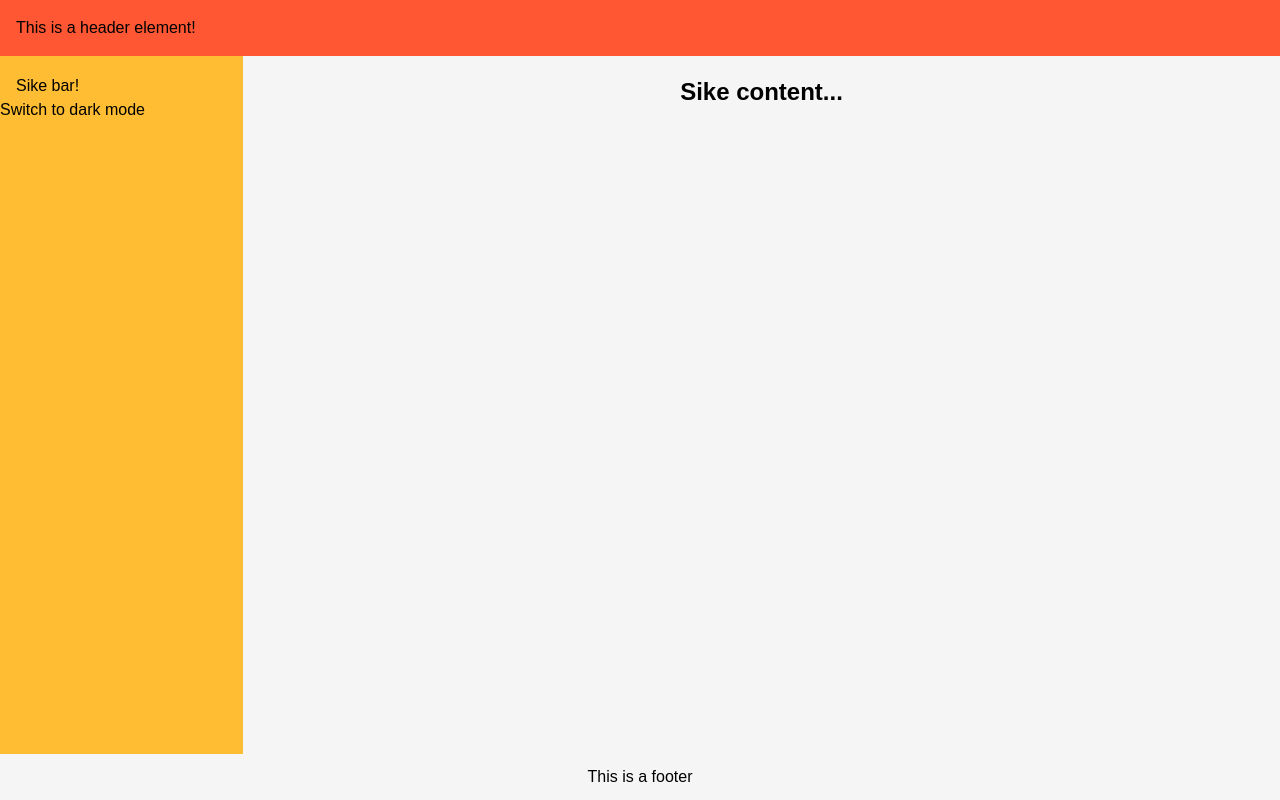
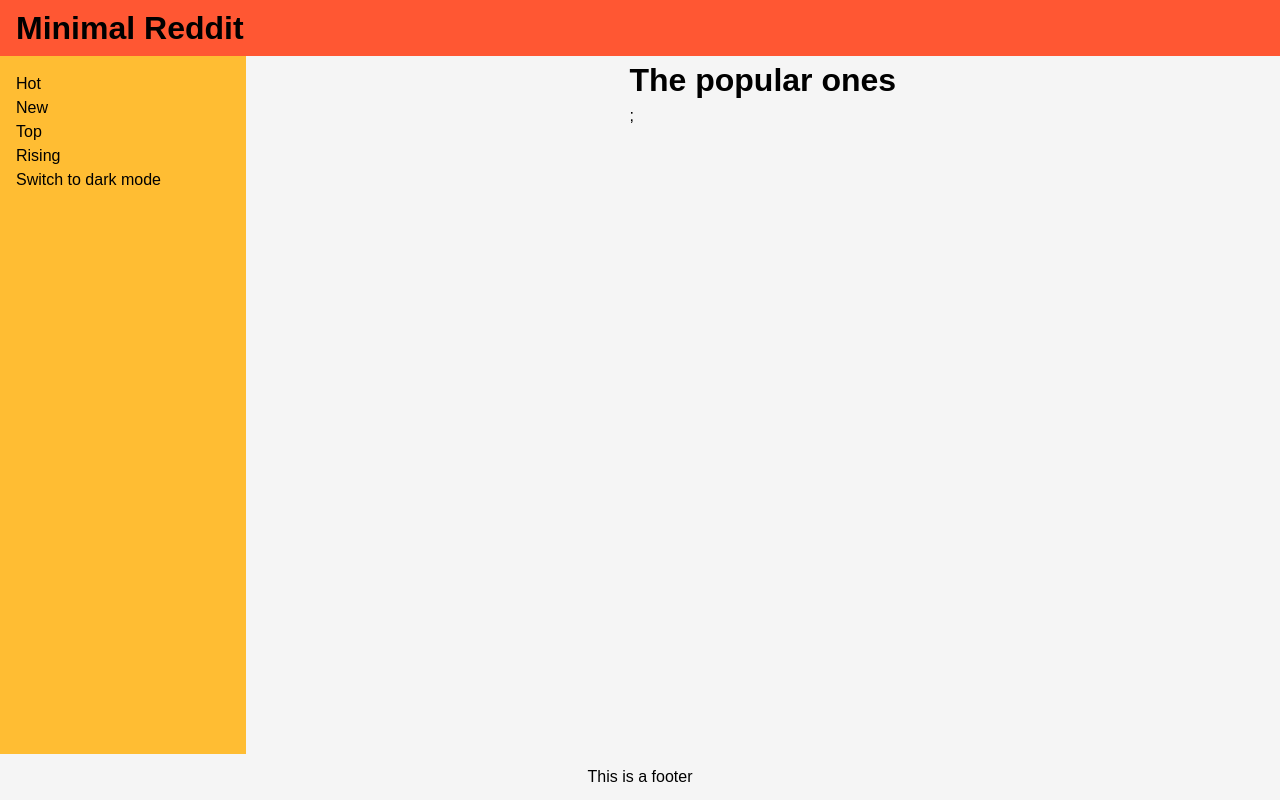
Before and after one commit to RaulAtWork/MinimalReddit, a React (Create React App) app: page / in a window 1280 px wide. Built offline with nearby package versions, Linux system fonts and the light colour scheme.

Commit message:
added routing

```diff
--- a/src/app/App.js
+++ b/src/app/App.js
@@ -2,8 +2,13 @@
 import Header from "../components/Header";
 import Footer from "../components/Footer";
 import SideBar from "../components/SideBar";
-import Main from "../components/Main";
 import ThemeProvider from "./ThemeContext";
+import { Route, Routes } from "react-router-dom";
+import Popular from "./categories/Popular";
+import Hot from "./categories/Hot";
+import New from "./categories/New";
+import Top from "./categories/Top";
+import Rising from "./categories/Rising";
 
 function App() {
   return (
@@ -12,7 +17,13 @@
       <div id="main-content">
         <SideBar />
         <main>
-          <Main />
+          <Routes>
+            <Route exact path="/" Component={Popular}></Route>
+            <Route path="/hot" Component={Hot}></Route>
+            <Route path="/new" Component={New}></Route>
+            <Route path="/top" Component={Top}></Route>
+            <Route path="/rising" Component={Rising}></Route>
+          </Routes>
         </main>
       </div>
       <Footer />
--- /dev/null
+++ b/src/app/categories/Hot.js
@@ -0,0 +1,7 @@
+import React from "react";
+
+function Hot() {
+  return <h1>A Hot Content!</h1>;
+}
+
+export default Hot;
--- /dev/null
+++ b/src/app/categories/New.js
@@ -0,0 +1,7 @@
+import React from "react";
+
+function New() {
+  return <h1>Brand new content</h1>;
+}
+
+export default New;
--- /dev/null
+++ b/src/app/categories/Popular.js
@@ -0,0 +1,10 @@
+import React from "react";
+
+function Popular() {
+  return<div className="container">
+
+  <h1>The popular ones</h1>;
+  </div>
+}
+
+export default Popular;
--- /dev/null
+++ b/src/app/categories/Rising.js
@@ -0,0 +1,7 @@
+import React from "react";
+
+function Rising() {
+  return <h1>Rising tides!</h1>;
+}
+
+export default Rising;
--- /dev/null
+++ b/src/app/categories/Top.js
@@ -0,0 +1,7 @@
+import React from "react";
+
+function Top() {
+  return <h1>Top content</h1>;
+}
+
+export default Top;
--- a/src/components/Header.js
+++ b/src/components/Header.js
@@ -1,7 +1,14 @@
 import React from "react";
+import { Link } from "react-router-dom";
 
 function Header() {
-  return <header>This is a header element!</header>;
+  return (
+    <header>
+      <Link to={"/"}>
+        <h1>Minimal Reddit</h1>
+      </Link>
+    </header>
+  );
 }
 
 export default Header;
--- a/src/components/Main.js
+++ /dev/null
@@ -1,11 +0,0 @@
-import React from "react";
-
-function Main() {
-  return (
-    <div className="container">
-      <h2>Sike content...</h2>
-    </div>
-  );
-}
-
-export default Main;
--- a/src/components/SideBar.js
+++ b/src/components/SideBar.js
@@ -1,11 +1,25 @@
 import React from "react";
 import ThemeToggle from "./ThemeToggle";
+import { Link } from "react-router-dom";
+
+const routes = [
+  { label: "Hot", path: "/hot" },
+  { label: "New", path: "/new" },
+  { label: "Top", path: "/top" },
+  { label: "Rising", path: "/rising" },
+];
 
 function SideBar() {
   return (
-    <div>
-      <nav>Sike bar!</nav>
-      <ThemeToggle />
+    <div id="sidebar">
+      <nav>{routes.map(({ label, path }) => {
+        return(
+          <Link key={label} to={path}>
+            <span>{label}</span>
+          </Link>
+        )
+      })}</nav>
+      <ThemeToggle/>
     </div>
   );
 }
--- a/src/index.js
+++ b/src/index.js
@@ -1,17 +1,20 @@
-import React from 'react';
-import { createRoot } from 'react-dom/client';
-import { Provider } from 'react-redux';
-import { store } from './app/store';
-import App from './app/App';
-import './index.css'
+import React from "react";
+import { createRoot } from "react-dom/client";
+import { Provider } from "react-redux";
+import { store } from "./app/store";
+import App from "./app/App";
+import "./index.css";
+import { BrowserRouter as Router } from "react-router-dom";
 
-const container = document.getElementById('root');
+const container = document.getElementById("root");
 const root = createRoot(container);
 
 root.render(
   <React.StrictMode>
-    <Provider store={store}>
-      <App />
-    </Provider>
+    <Router>
+      <Provider store={store}>
+        <App />
+      </Provider>
+    </Router>
   </React.StrictMode>
 );
--- a/src/styles/global.css
+++ b/src/styles/global.css
@@ -3,7 +3,6 @@
 :root {
   --header-height: 56px;
   --footer-height: 46px;
-  --nav-padding-top: 18px;
 }
 
 
@@ -43,7 +42,8 @@
 }
 
 nav{
-    padding: var(--nav-padding-top) 0px 0px 16px;
+    display: flex;
+    flex-direction: column;
 }
 main{
     display: flex;
--- a/src/styles/styles.css
+++ b/src/styles/styles.css
@@ -6,3 +6,7 @@
     display: flex;
     flex-direction: column;
 }
+
+#sidebar{
+    padding: 16px 0px 0px 16px;
+}
```
